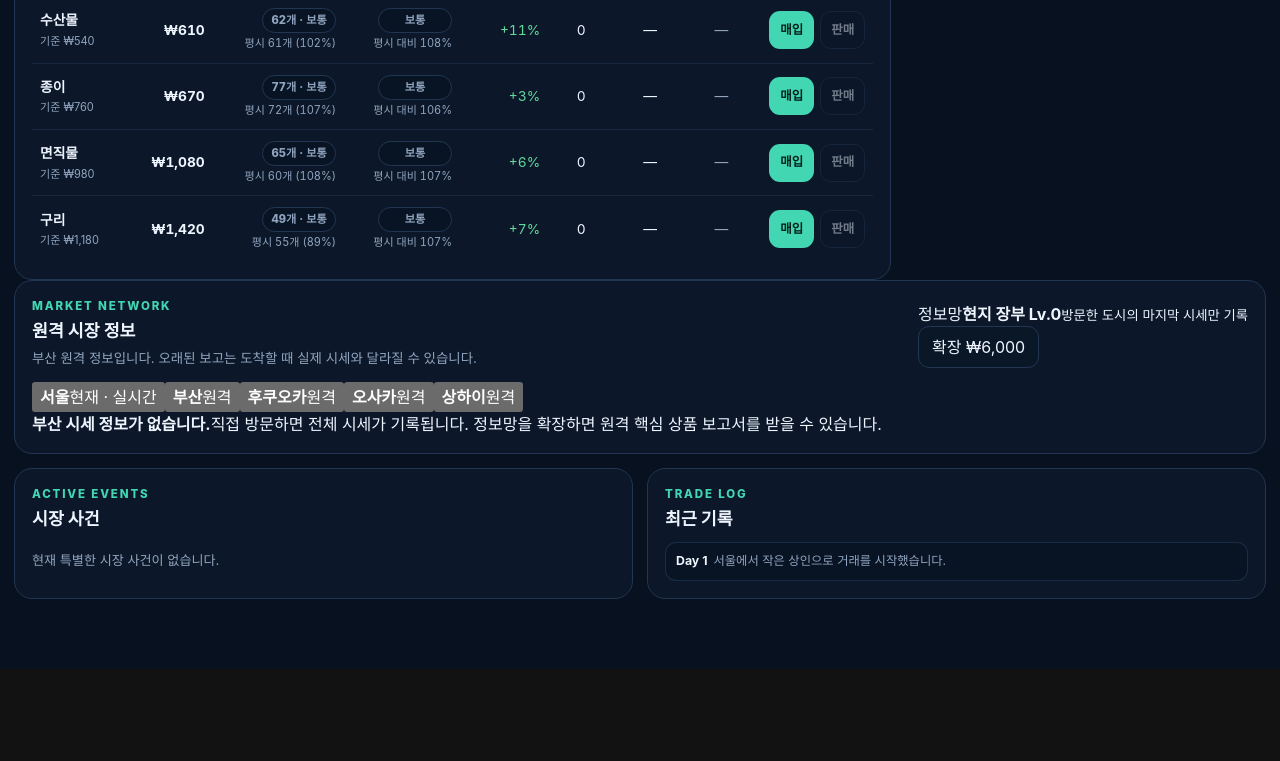
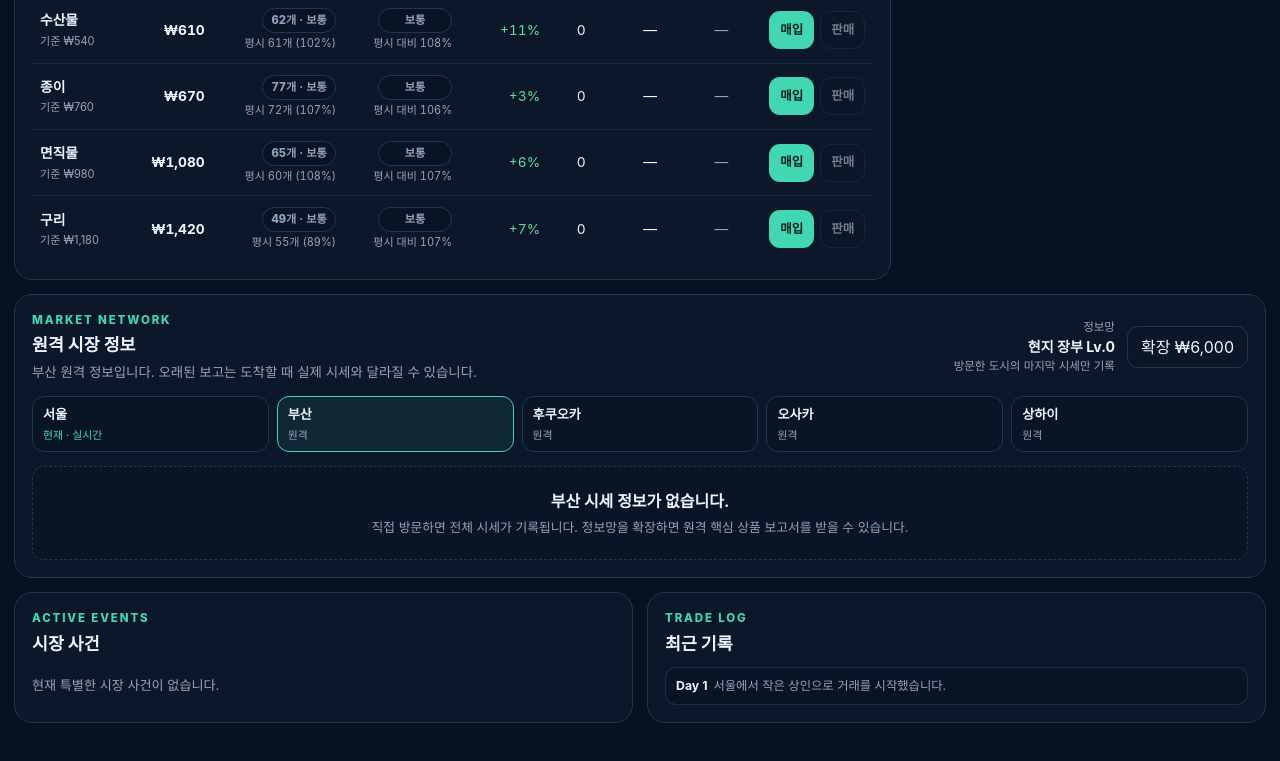
Before and after one commit to SoontaekLim/merchant-globe, a website: page prototype/web-v0/index.html in a window 1280 px wide. Shown: the part 1012-1773 px from the top of the page. Before the commit the page ends 1681 px from the top, so only its background shows below. Drawn offline with Linux system fonts and the light colour scheme.

Commit message:
style: add market intelligence panel

```diff
--- a/prototype/web-v0/styles.css
+++ b/prototype/web-v0/styles.css
@@ -125,3 +125,30 @@ tr:last-child td { border-bottom: 0; }
 .market-cool { color: #79b8ff; border-color: rgba(121,184,255,.4); background: rgba(121,184,255,.07); }
 .market-normal { color: var(--muted); }
 .market-cool-text { color: #79b8ff; }
+
+
+.intel-panel { margin-top: 14px; }
+.intel-heading { align-items: center; }
+.intel-upgrade { display: flex; align-items: center; gap: 12px; }
+.intel-upgrade > div { display: grid; text-align: right; }
+.intel-upgrade span, .intel-upgrade small { color: var(--muted); font-size: .72rem; }
+.intel-upgrade strong { font-size: .88rem; }
+.intel-city-tabs { display: grid; grid-template-columns: repeat(5, minmax(0, 1fr)); gap: 8px; margin: 4px 0 14px; }
+.intel-city-button { min-height: 52px; padding: 8px 10px; border-radius: 12px; border: 1px solid var(--border); background: #091524; color: var(--text); text-align: left; }
+.intel-city-button strong, .intel-city-button span { display: block; }
+.intel-city-button strong { font-size: .82rem; }
+.intel-city-button span { margin-top: 2px; color: var(--muted); font-size: .68rem; }
+.intel-city-button.active { border-color: var(--accent); background: rgba(66,214,178,.08); }
+.intel-city-button.current span { color: var(--accent); }
+.intel-table { min-width: 650px; }
+.intel-empty { padding: 22px; border-radius: 12px; border: 1px dashed var(--border); background: rgba(7,17,31,.45); text-align: center; }
+.intel-empty strong, .intel-empty span { display: block; }
+.intel-empty span { margin-top: 5px; color: var(--muted); font-size: .8rem; }
+.intel-age { color: var(--muted); font-size: .76rem; }
+.intel-age.stale { color: var(--warning); }
+
+@media (max-width: 760px) {
+  .intel-city-tabs { grid-template-columns: repeat(2, 1fr); }
+  .intel-upgrade { width: 100%; justify-content: space-between; }
+  .intel-upgrade > div { text-align: left; }
+}
```
